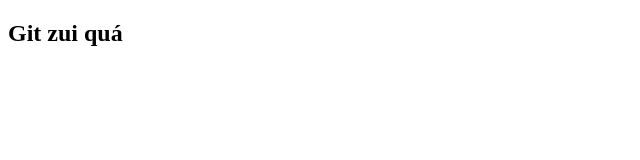
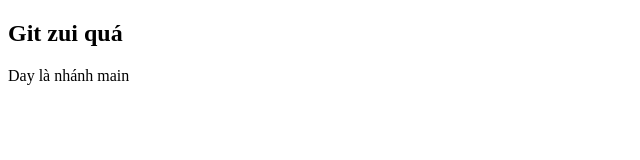
Before and after one commit to THNisme/Git-Training, a plain HTML site: page index.html in a window 1280 px wide. Shown: the whole page, without its empty margins (0-640 px from the left). Drawn offline with Linux system fonts and the light colour scheme.

Commit message:
text add

```diff
--- a/index.html
+++ b/index.html
@@ -9,6 +9,7 @@
 
 <body>
   <h2>Git zui quá</h2>
+  Day là nhánh main
 </body>
 
 </html>
```
